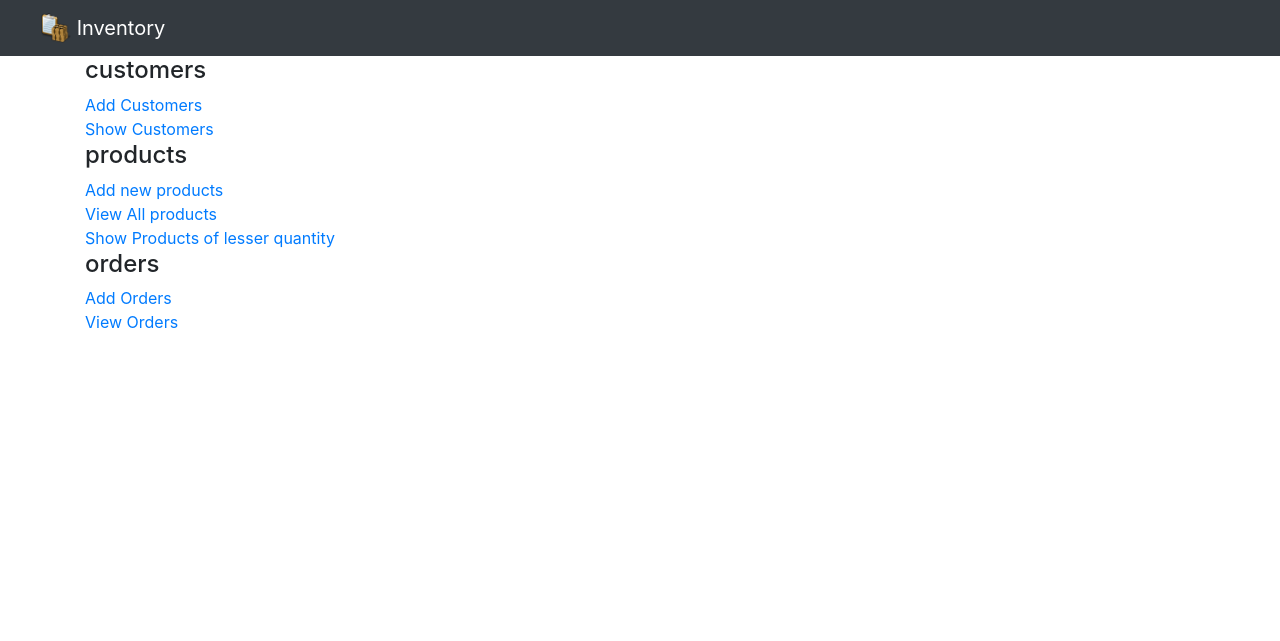
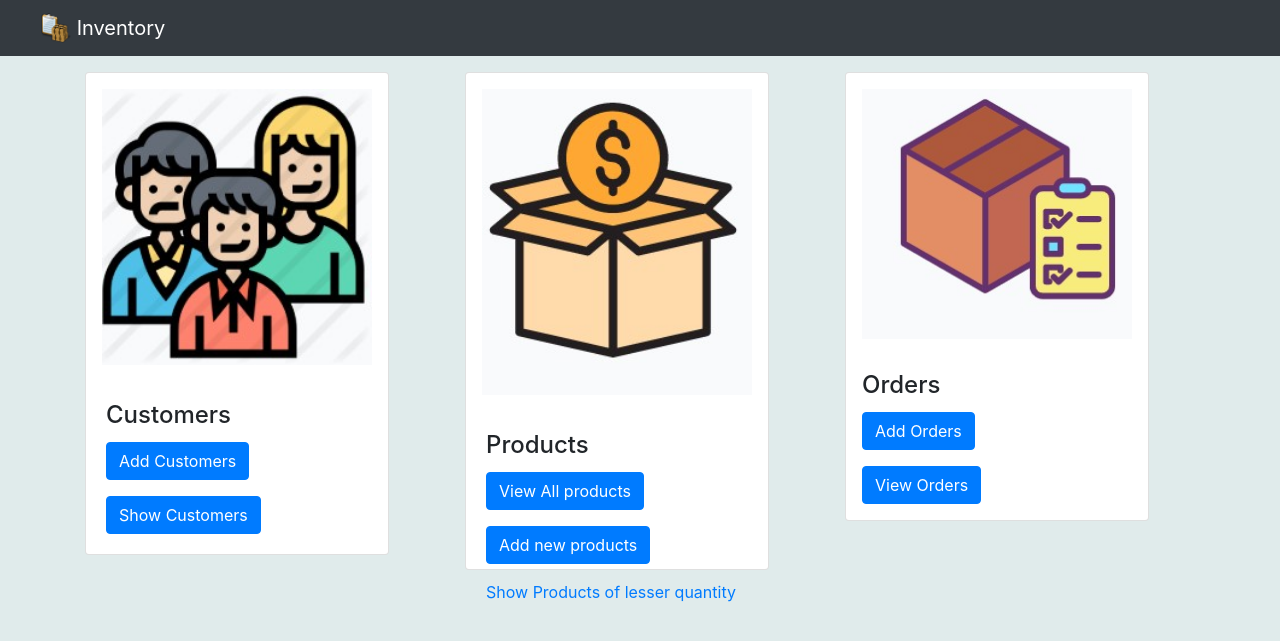
Before and after one commit to bhabalomkar421/Inventory_Management_System, a PHP site: page /home.php in a window 1280 px wide. Shown: the top 641 px of the page. Run offline with PHP 8.4, Linux system fonts and the light colour scheme.

Commit message:
homepage UI processing

```diff
--- a/home.php
+++ b/home.php
@@ -1,23 +1,44 @@
 <?php
     include('nav.php');
     ?>
+<style>
+    body {
+        background-color : #e0ebeb
+    }
+</style>
+<div class="container">
 
-<div class="container">
-    <h4>customers</h4>
-    <a href="customerRegistration.php">Add Customers</a>
-    <br>
-    <a href="viewCustomers.php">Show Customers</a>
-
-    <h4>products</h4>
-    <a href="newproduct.php">Add new products</a>
-    <br>
-    <a href="viewAllProducts.php">View All products</a>
-    <br>
-    <a href="lesserQuantityProducts.php">Show Products of lesser quantity</a>
-
-
-    <h4>orders</h4>
-    <a href="addOrders.php">Add Orders</a>
-    <br>
-    <a href="viewOrders.php">View Orders</a>
+    <div class="row"  style="margin-top:1rem">
+        <div class="col col-lg-4 col-md-4  col-xs-12 col-sm-4">
+            <div class="card" style="width: 19rem;">
+                <img src="customers.jpg" class="card-img-top" alt="..." style="padding:1rem">
+                <div class="card-body">
+                    <h4 class="card-title">Customers</h4>
+                    <p class="card-text"><a href="customerRegistration.php" class="btn btn-primary">Add Customers</a></p>
+                    <p class="card-text"><a href="viewCustomers.php" class="btn btn-primary">Show Customers</a></p>
+                </div>
+            </div>
+        </div>
+        <div class="col col-lg-4 col-md-4 col-xs-12 col-sm-4">
+            <div class="card" style="width: 19rem;height:90%">
+                <img src="products.jpg" class="card-img-top" alt="..." style="padding:1rem;">
+                <div class="card-body">
+                    <h4 class="card-title center">Products</h4>
+                    <p class="card-text"><a href="viewAllProducts.php"  class="btn btn-primary">View All products</a></p>
+                    <p class="card-text"><a href="newproduct.php"  class="btn btn-primary">Add new products</a></p>
+                    <p class="card-text"><a href="lesserQuantityProducts.php" >Show Products of lesser quantity</a></p>
+                </div>
+            </div>
+        </div>
+        <div class="col col-lg-4 col-md-4 col-xs-12 col-sm-4">
+            <div class="card" style="width: 19rem;">
+                <img src="orders.jpg" class="card-img-top" alt="..." style="padding:1rem">
+                <div class="card-body" style="padding:1rem">
+                    <h4 class="card-title">Orders</h4>
+                    <p class="card-text"><a href="addOrders.php"  class="btn btn-primary">Add Orders</a></p>
+                    <p class="card-text"><a href="viewOrders.php"  class="btn btn-primary">View Orders</a></p>
+                </div>
+            </div>
+        </div>
+    </div>
 <div>
```
Also changed, not shown: customers.jpg (added), editCustomerDetails.php (indentation only), orders.jpg (added), products.jpg (added).
